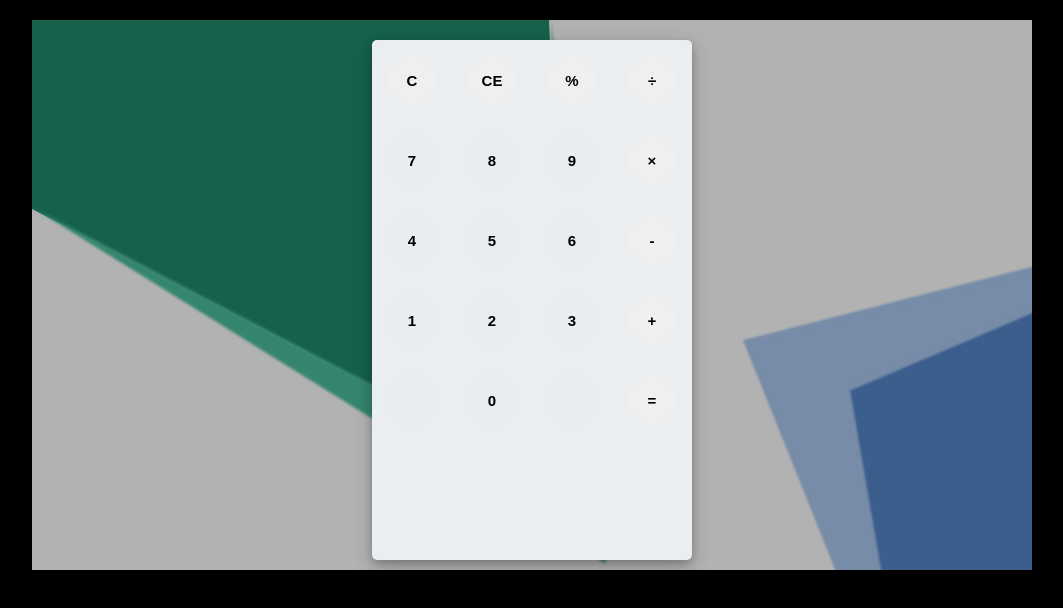
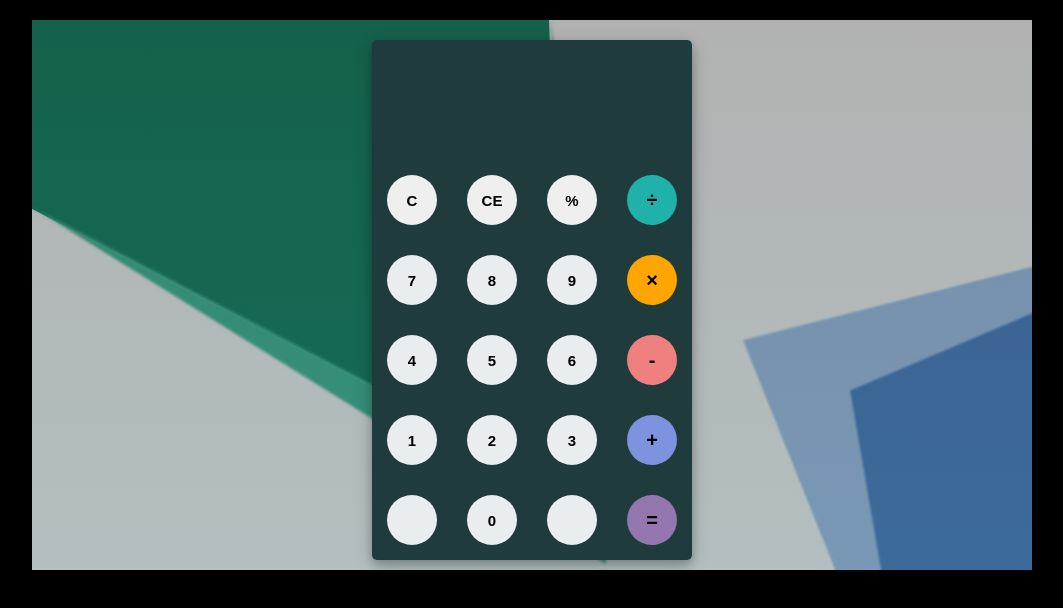
Before and after one commit to jyneeweenie/Calculator-1, a plain HTML site: page Activity-1/index.html in a window 1280 px wide. Shown: the whole page, without its empty margins (108-1171 px from the left). Drawn offline with Linux system fonts and the light colour scheme.

Commit message:
added more css styles

```diff
--- a/Activity-1/index.html
+++ b/Activity-1/index.html
@@ -9,7 +9,7 @@
   <body>
     <div id="container">
       <div id="calculator">
-        <div id="resutlt">
+        <div id="result">
             <div id="history">
                 <p id="history-value"></p>
             </div>
--- a/Activity-1/style.css
+++ b/Activity-1/style.css
@@ -5,45 +5,34 @@
 #container {
   width: 1000px;
   height: 550px;
-  background-image: linear-gradient(rgba(0, 0, 0, 0.3), rgba(0, 0, 0, 0.3)),
+  background-image: linear-gradient(rgba(0, 0, 0, 0.3), rgba(2, 43, 46, 0.3)),
     url(bgImg.jpg);
   margin: 20px auto;
 }
 #calculator {
   width: 320px;
-
   height: 520px;
-
-  background-color: hsl(204, 14%, 93%);
-
+  background-color: hsl(182, 30%, 18%);
   margin: 0 auto;
-
   top: 20px;
-
   position: relative;
-
   border-radius: 5px;
-
   box-shadow: 0 4px 8px 0 rgba(0, 0, 0, 0.2), 0 6px 20px 0 rgba(0, 0, 0, 0.19);
 }
-
+#result {
+    height: 120px;
+}
 #keyboard {
   height: 400px;
 }
-
 .operator,
 .number,
 .empty {
   width: 50px;
-
   height: 50px;
-
   margin: 15px;
-
   float: left;
-
   border-radius: 50%;
-
   border-width: 0;
   font-weight: bold;
   font-size: 15px;
@@ -65,3 +54,37 @@
 .empty:focus {
   outline: 0;
 }
+#history{
+    text-align: right;
+    height: 20px;
+    margin: 0 20px;
+    padding-top: 20px;
+    font-size: 15px;
+    color: #919191;
+}
+#output{
+    text-align: right;
+    height: 60px;
+    margin: 10px 20px;
+    font-size: 30px;
+}
+button:nth-child(4){
+    font-size: 20px;
+    background-color: #20b2aa;
+}
+button:nth-child(8){
+    font-size: 20px;
+    background-color: #ffa500;
+}
+button:nth-child(12){
+    font-size: 20px;
+    background-color: #f08080;
+}
+button:nth-child(16){
+    font-size: 20px;
+    background-color: #7d93e0;
+}
+button:nth-child(20){
+    font-size: 20px;
+    background-color: #9477af;
+}
```
